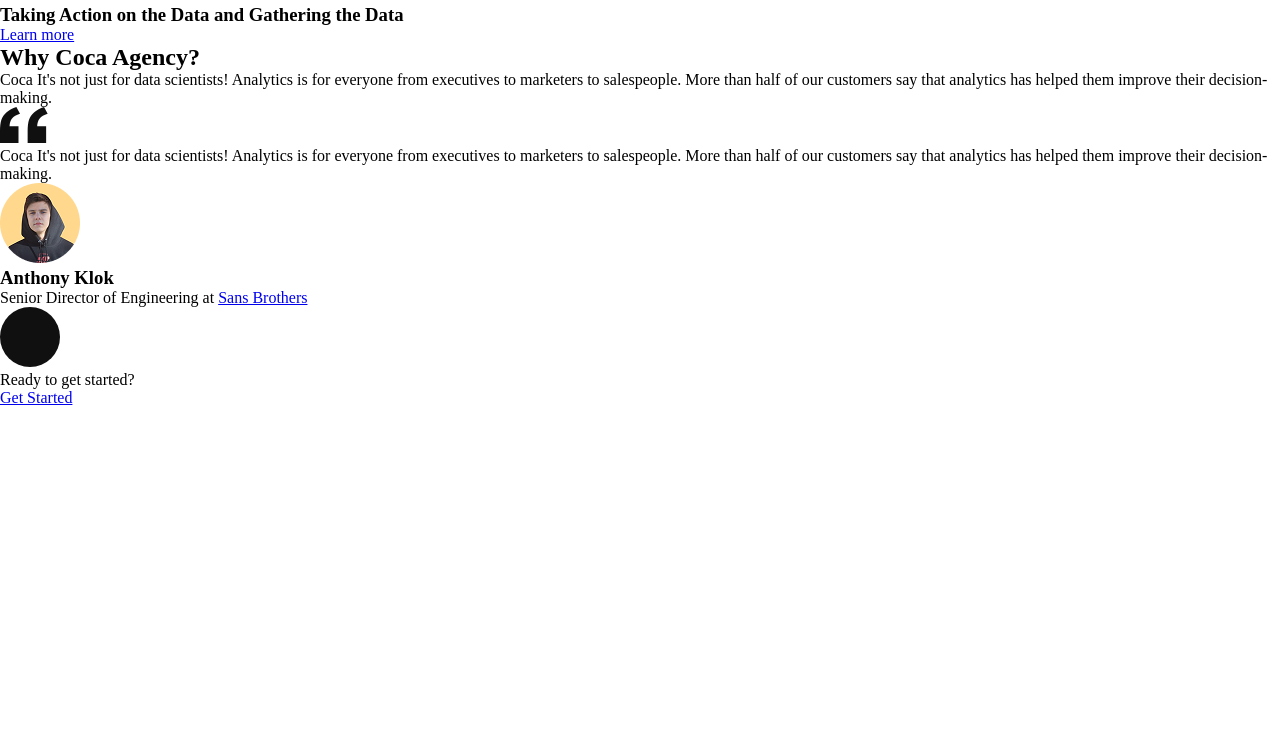
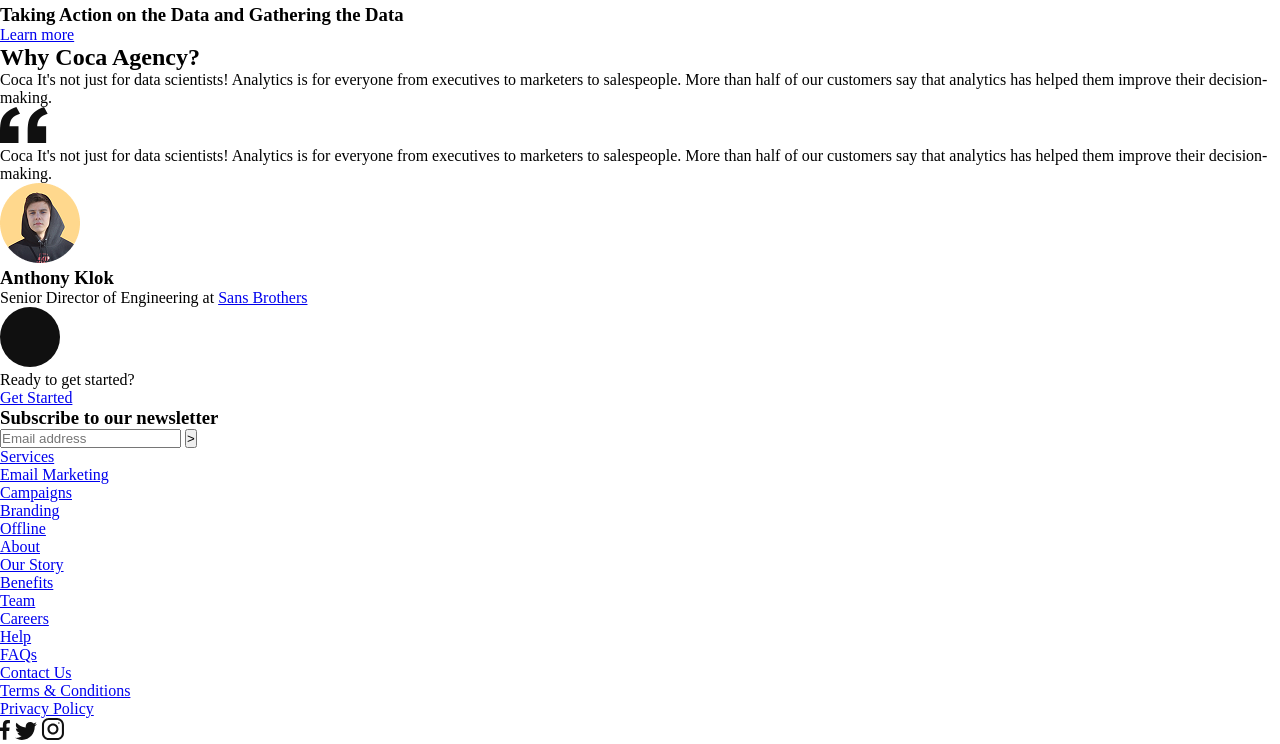
Before and after one commit to PabloTzeliks/coca-design-to-code, a plain HTML site: page index.html in a window 1280 px wide. Shown: the part 1589-2333 px from the top of the page. Before the commit the page ends 1996 px from the top, so only its background shows below. Drawn offline with Linux system fonts and the light colour scheme.

Commit message:
PRT-004 feat: implementação do Footer terminada via estruturação HTML

```diff
--- a/index.html
+++ b/index.html
@@ -262,6 +262,75 @@
 
             </div>
 
+            <div class="newsletter-subscribe">
+
+                <h3>Subscribe to our newsletter</h3>
+
+                <form class="email-form">
+                    <div class="input-group">
+                        <input
+                            type="email"
+                            placeholder="Email address"
+                            class="email-input"
+                            required
+                        >
+                        <button type="submit" class="submit-button">
+                            <span class="arrow">></span>
+                        </button>
+                    </div>
+                </form>
+
+            </div>
+
+            <div class="footer-links">
+
+                <div class="footer-links-column">
+
+                    <ul>
+                        <li><a href="#">Services</a></li>
+                        <li><a href="#">Email Marketing</a></li>
+                        <li><a href="#">Campaigns</a></li>
+                        <li><a href="#">Branding</a></li>
+                        <li><a href="#">Offline</a></li>
+                    </ul>
+                </div>
+
+                <div class="footer-links-column">
+
+                    <ul>
+                        <li><a href="#">About</a></li>
+                        <li><a href="#">Our Story</a></li>
+                        <li><a href="#">Benefits</a></li>
+                        <li><a href="#">Team</a></li>
+                        <li><a href="#">Careers</a></li>
+                    </ul>
+                </div>
+
+                <div class="footer-links-column">
+
+                    <ul>
+                        <li><a href="#">Help</a></li>
+                        <li><a href="#">FAQs</a></li>
+                        <li><a href="#">Contact Us</a></li>
+                    </ul>
+                </div>
+            </div>
+
+            <div class="bottom-footer">
+
+                <div class="terms-policy">
+
+                    <p><a href="#">Terms & Conditions</a></p>
+                    <p><a href="#">Privacy Policy</a></p>
+                </div>
+
+                <div class="social-media">
+
+                    <a href="#"><img src="/resources/icons/facebook-logo-icon.svg" alt="Facebook Icon"></a>
+                    <a href="#"><img src="/resources/icons/twitter-logo-icon.svg" alt="Facebook Icon"></a>
+                    <a href="#"><img src="/resources/icons/instagram-logo-icon.svg" alt="Facebook Icon"></a>
+                </div>
+            </div>
         </div>
 
     </footer>
```
